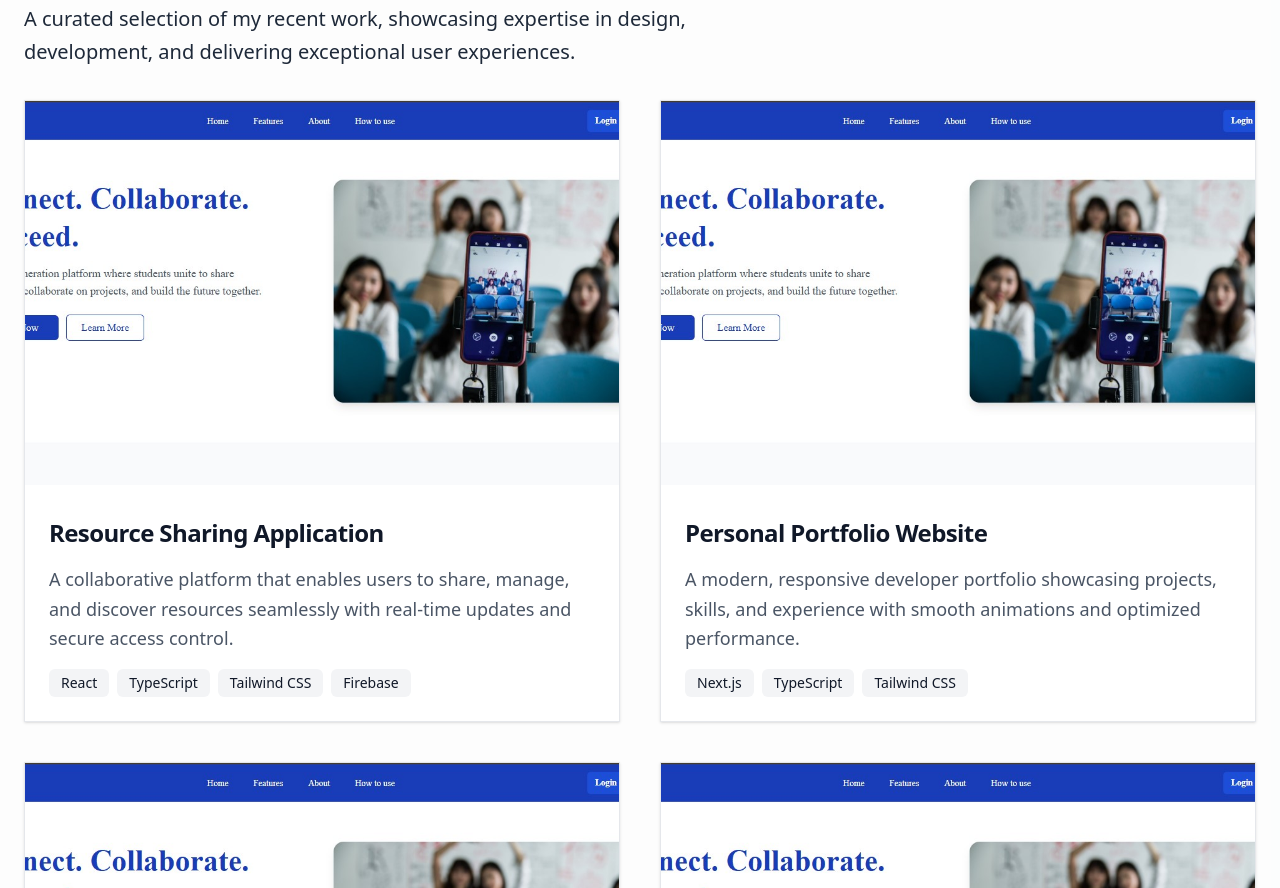
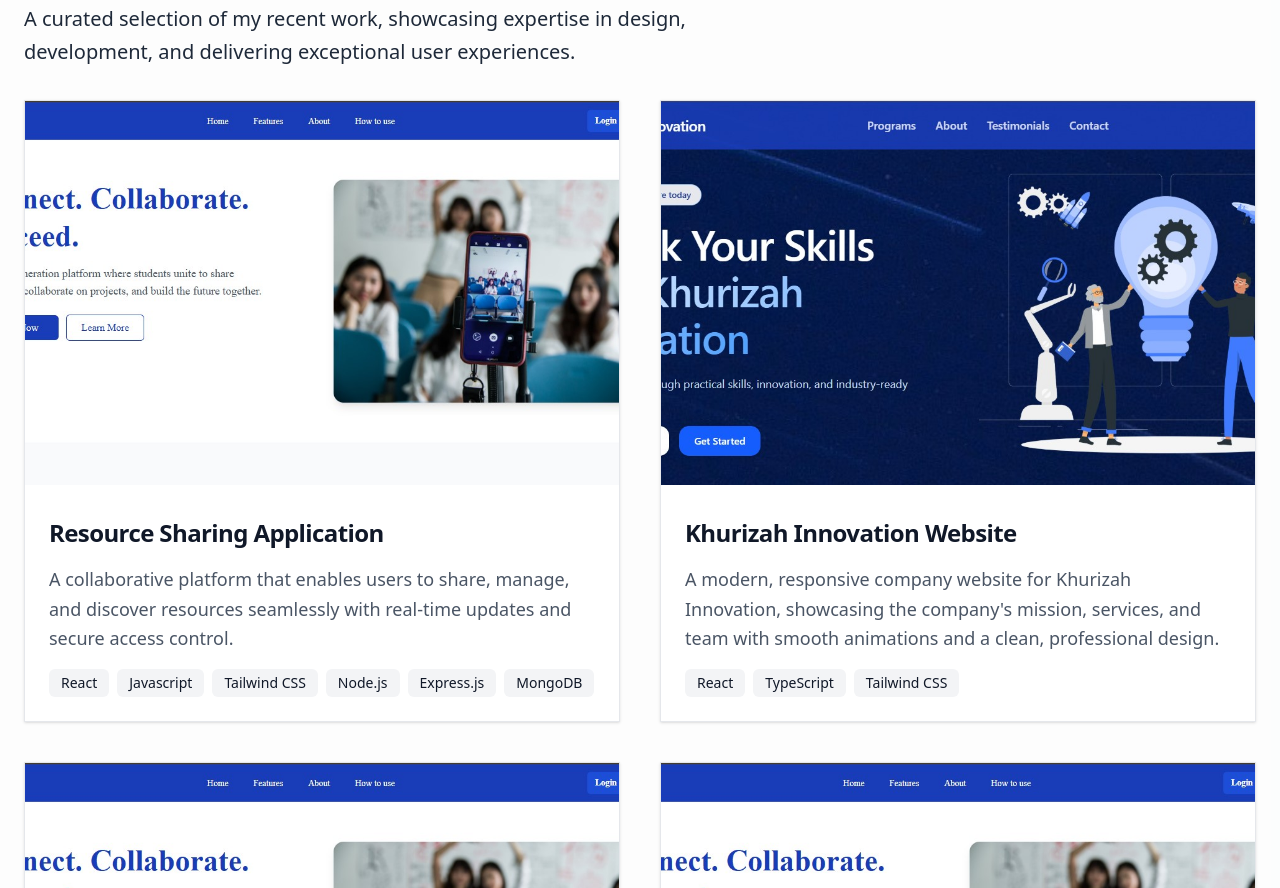
Before and after one commit to Roqeeb-dev/personal-portfolio, a Next.js app: page / in a window 1280 px wide. Shown: the part 1912-2800 px from the top of the page. Built offline with nearby package versions, Linux system fonts and the light colour scheme.

Commit message:
i added another project to the project section

```diff
--- a/components/About.tsx
+++ b/components/About.tsx
@@ -33,9 +33,13 @@
           </p>
         </div>
 
-        <button className="inline-flex items-center gap-2 mt-6 px-6 py-3 border border-gray-300 text-gray-900 transition-all duration-300 ease-out hover:border-gray-900 hover:shadow-lg hover:-translate-y-0.5">
+        <a
+          href="https://docs.google.com/document/d/1qw-Fb9qKjWaB8te4UOf7j9NjGyMuresa/edit?usp=drive_link&ouid=116454153911136080919&rtpof=true&sd=true"
+          download
+          className="inline-flex items-center gap-2 mt-6 px-6 py-3 border border-gray-300 text-gray-900 transition-all duration-300 ease-out hover:border-gray-900 hover:shadow-lg hover:-translate-y-0.5"
+        >
           Download resume
-        </button>
+        </a>
       </section>
 
       <section className="w-full lg:w-1/2">
--- a/components/Navbar.tsx
+++ b/components/Navbar.tsx
@@ -2,15 +2,17 @@
 
 export const links: { text: string; to: string }[] = [
   { text: "About", to: "about" },
-  { text: "Work", to: "work" },
+  { text: "Projects", to: "projects" },
   { text: "Skills", to: "skills" },
   { text: "Contact", to: "contact" },
 ];
 export default function Navbar() {
   return (
-    <header className="sticky top-0 z-50 bg-gray-50/70 backdrop-blur border-b border-gray-200">
+    <header className="sticky top-0 z-50 bg-white backdrop-blur border-b border-gray-200">
       <div className="flex items-center justify-between max-w-[1400px] mx-auto px-6 py-4">
-        <h1 className="text-xl font-semibold tracking-tight">CynoDev</h1>
+        <h1 className="text-xl font-semibold tracking-tight uppercase">
+          Portfolio
+        </h1>
 
         <div className="hidden md:flex items-center space-x-10">
           <nav className="flex items-center space-x-8 font-medium text-[16px]">
--- a/components/Projects.tsx
+++ b/components/Projects.tsx
@@ -3,8 +3,8 @@
 
 export default function Projects() {
   return (
-    <main className="bg-gray-200/10">
-      <section id="projects" className="max-w-[1400px] mx-auto px-6 py-20">
+    <main id="projects" className="bg-gray-200/10">
+      <section className="max-w-[1400px] mx-auto px-6 py-20">
         <div className="mb-5">
           <p className="uppercase text-gray-500 tracking-widest text-sm font-medium">
             Selected Work
--- a/lib/data.ts
+++ b/lib/data.ts
@@ -49,18 +49,25 @@
     title: "Resource Sharing Application",
     description:
       "A collaborative platform that enables users to share, manage, and discover resources seamlessly with real-time updates and secure access control.",
-    technologies: ["React", "TypeScript", "Tailwind CSS", "Firebase"],
+    technologies: [
+      "React",
+      "Javascript",
+      "Tailwind CSS",
+      "Node.js",
+      "Express.js",
+      "MongoDB",
+    ],
     githubRepoLink: "https://github.com/Roqeeb-dev/unisphere.git",
     liveLink: "https://unisphere-frontend.vercel.app/",
   },
   {
-    image: "/uni-bg.jpg",
-    title: "Personal Portfolio Website",
+    image: "/khurizah-bg.jpg",
+    title: "Khurizah Innovation Website",
     description:
-      "A modern, responsive developer portfolio showcasing projects, skills, and experience with smooth animations and optimized performance.",
-    technologies: ["Next.js", "TypeScript", "Tailwind CSS"],
+      "A modern, responsive company website for Khurizah Innovation, showcasing the company's mission, services, and team with smooth animations and a clean, professional design.",
+    technologies: ["React", "TypeScript", "Tailwind CSS"],
     githubRepoLink: "",
-    liveLink: "",
+    liveLink: "https://khurizah-innovation.vercel.app/",
   },
   {
     image: "/uni-bg.jpg",
```
Also changed, not shown: public/khurizah-bg.jpg (added).
